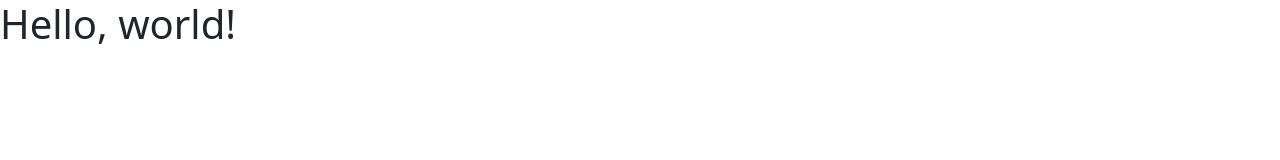
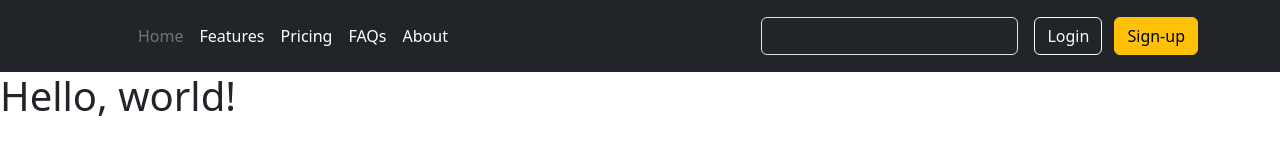
Before and after one commit to mam00r/bootrap-example, a plain HTML site: page index.html in a window 1280 px wide. Drawn offline with nearby package versions, Linux system fonts and the light colour scheme.

Commit message:
added navbar

```diff
--- a/index.html
+++ b/index.html
@@ -12,6 +12,54 @@
     />
   </head>
   <body>
+    <header class="p-3 text-bg-dark">
+      <div class="container">
+        <div
+          class="d-flex flex-wrap align-items-center justify-content-center justify-content-lg-start"
+        >
+          <a
+            href="/"
+            class="d-flex align-items-center mb-2 mb-lg-0 text-white text-decoration-none"
+          >
+            <svg
+              class="bi me-2"
+              width="40"
+              height="32"
+              role="img"
+              aria-label="Bootstrap"
+            >
+              <use xlink:href="#bootstrap"></use>
+            </svg>
+          </a>
+
+          <ul
+            class="nav col-12 col-lg-auto me-lg-auto mb-2 justify-content-center mb-md-0"
+          >
+            <li><a href="#" class="nav-link px-2 text-secondary">Home</a></li>
+            <li><a href="#" class="nav-link px-2 text-white">Features</a></li>
+            <li><a href="#" class="nav-link px-2 text-white">Pricing</a></li>
+            <li><a href="#" class="nav-link px-2 text-white">FAQs</a></li>
+            <li><a href="#" class="nav-link px-2 text-white">About</a></li>
+          </ul>
+
+          <form class="col-12 col-lg-auto mb-3 mb-lg-0 me-lg-3" role="search">
+            <input
+              type="search"
+              class="form-control form-control-dark text-bg-dark"
+              placeholder="Search..."
+              aria-label="Search"
+            />
+          </form>
+
+          <div class="text-end">
+            <button type="button" class="btn btn-outline-light me-2">
+              Login
+            </button>
+            <button type="button" class="btn btn-warning">Sign-up</button>
+          </div>
+        </div>
+      </div>
+    </header>
     <h1>Hello, world!</h1>
     <script
       src="https://cdn.jsdelivr.net/npm/bootstrap@5.3.0-alpha1/dist/js/bootstrap.bundle.min.js"
```
